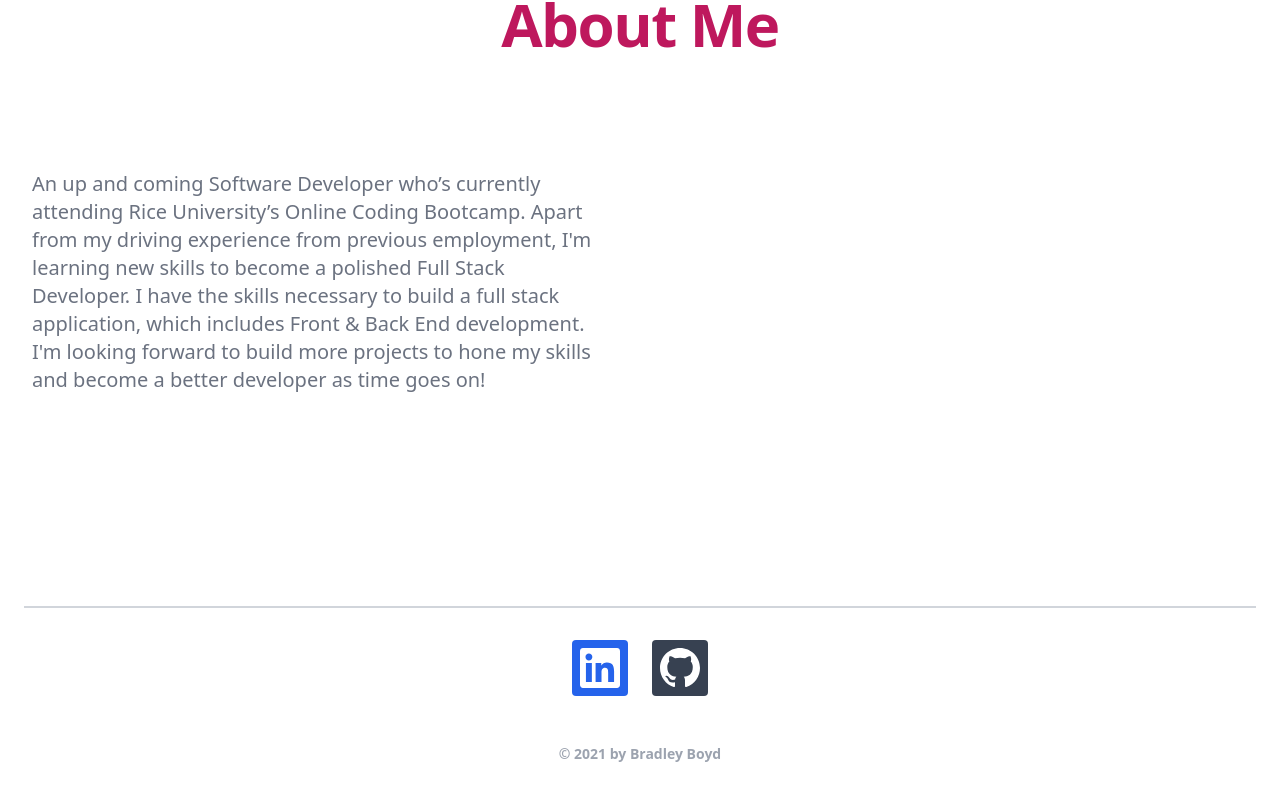
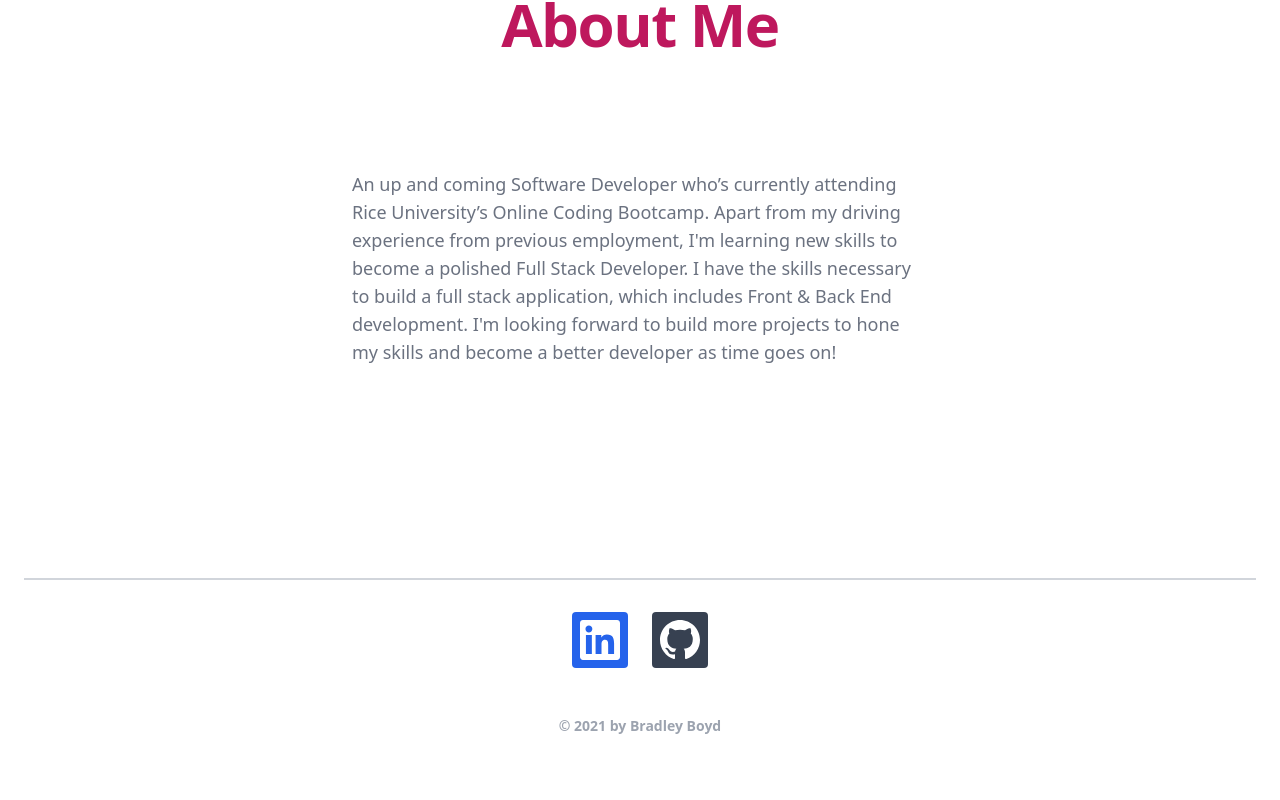
Before and after one commit to bboyd146/React-portfolio, a React (Create React App) app in the folder portfolio/: page / in a window 1280 px wide. Shown: the part 754-1554 px from the top of the page. Built offline with nearby package versions, Linux system fonts and the light colour scheme.

Commit message:
centered text

```diff
--- a/portfolio/src/components/About.js
+++ b/portfolio/src/components/About.js
@@ -6,7 +6,7 @@ export default function About() {
             <div className="bg-white">
                 <div className="max-w-2xl mx-auto py-16 px-4 sm:py-24 sm:px-6 lg:max-w-7xl lg:px-8">
                     <h2 className="sr-only">Me</h2>
-                    <p className="mt-3 text-base text-gray-500 sm:mt-5 sm:text-lg sm:max-w-xl sm:mx-auto md:mt-5 md:text-xl lg:mx-0">
+                    <p className="mt-3 text-gray-500 sm:mt-5 sm:text-lg sm:max-w-xl sm:mx-auto md:mt-5 ">
                         An up and coming Software Developer who’s currently attending Rice University’s Online Coding Bootcamp. Apart from my driving experience from previous employment, I'm learning new skills to become a polished Full Stack Developer. I have the skills necessary to build a full stack application, which includes Front & Back End development.
                         I'm looking forward to build more projects to hone my skills and become a better developer as time goes on!</p>
                 </div>
```
